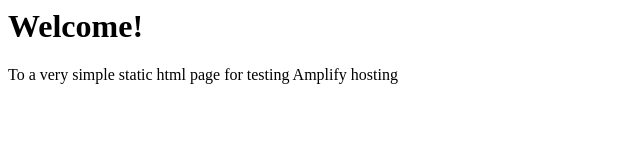
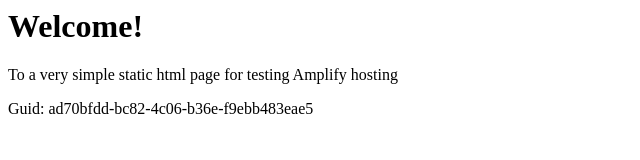
Before and after one commit to aws-aemilia-arn/Github-PR-Commit-Integration-Test-DoNotTouch-GitHubAutoBuildCanaryTest-v1-preprod-eu-north-1, a website: page src/index.html in a window 1280 px wide. Shown: the whole page, without its empty margins (0-640 px from the left). Drawn offline with Linux system fonts and the light colour scheme.

Commit message:
commit from integ tests

```diff
--- a/src/index.html
+++ b/src/index.html
@@ -1,3 +1,5 @@
+
+
 <html lang="en">
 
 <head>
@@ -10,6 +12,6 @@
 <body>
     <h1>Welcome!</h1>
     <p>To a very simple static html page for testing Amplify hosting</p>
-</body>
+    <p>Guid: ad70bfdd-bc82-4c06-b36e-f9ebb483eae5</p></body>
 
 </html>
```
